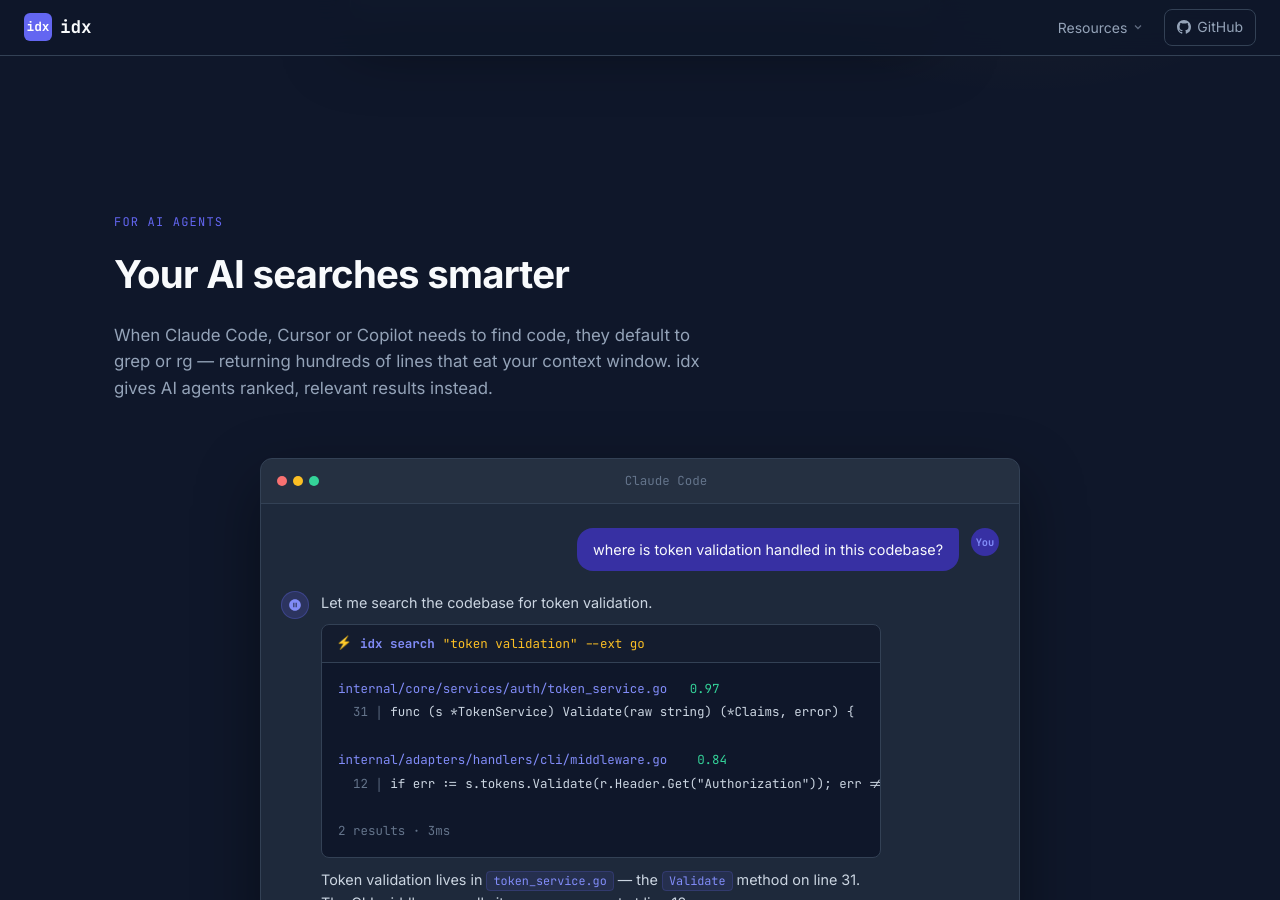
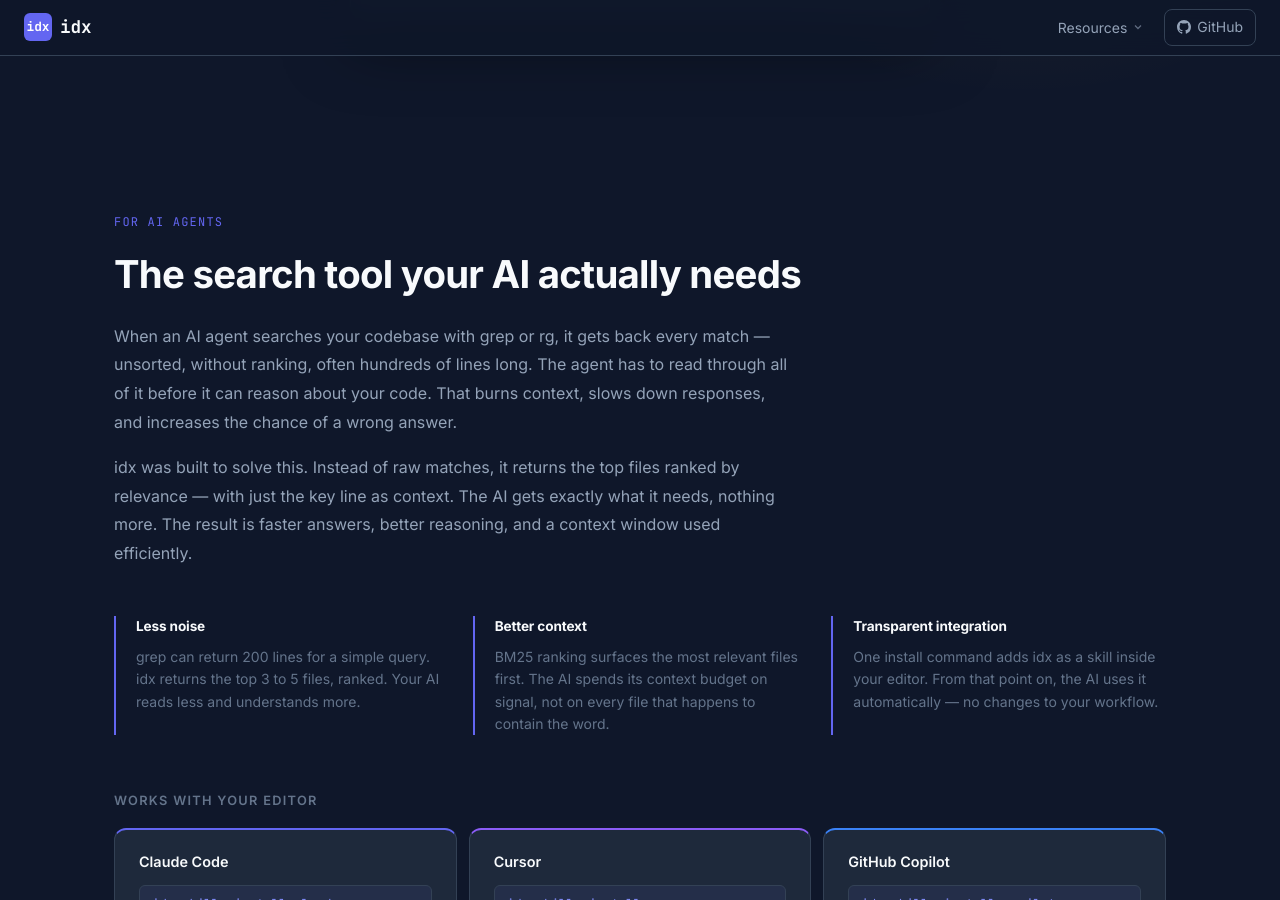
Before and after one commit to eltu/idx, a Jekyll site: the page built from docs/index.html, in a window 1280 px wide and 900 px high, scrolled down 993 px. Built offline with Jekyll 4.4.1, drawn with Linux system fonts in a browser that asks for light colours; some of the changed text lies outside the part shown.

Commit message:
feat: update AI agents section with enhanced descriptions and benefits

```diff
--- a/docs/assets/css/style.css
+++ b/docs/assets/css/style.css
@@ -434,158 +434,48 @@
 }
 
 /* ============================================================
-   Landing — Claude Code session mockup
+   Landing — AI agents text block
    ============================================================ */
 
-.session-mockup {
-  background: var(--surface);
-  border: 1px solid var(--border);
-  border-radius: var(--radius-lg);
-  overflow: hidden;
-  max-width: 760px;
-  margin: 0 auto 56px;
-  box-shadow: 0 24px 64px rgba(0,0,0,0.4);
+.ai-text-block {
+  max-width: 680px;
+  margin-bottom: 48px;
 }
 
-.session-bar {
-  display: flex;
-  align-items: center;
-  gap: 10px;
-  padding: 12px 16px;
-  background: rgba(255,255,255,0.03);
-  border-bottom: 1px solid var(--border);
+.ai-text-block p {
+  font-size: 1rem;
+  color: var(--path);
+  line-height: 1.8;
+  margin-bottom: 16px;
 }
 
-.session-dots { display: flex; gap: 6px; }
-
-.session-title {
-  flex: 1;
-  text-align: center;
-  font-size: 0.78rem;
-  color: var(--muted);
-  font-family: var(--font-mono);
+.ai-benefits {
+  display: grid;
+  grid-template-columns: repeat(3, 1fr);
+  gap: 24px;
+  margin-bottom: 56px;
 }
 
-.session-body {
-  padding: 24px 20px;
-  display: flex;
-  flex-direction: column;
-  gap: 20px;
+.ai-benefit {
+  border-left: 2px solid var(--primary);
+  padding-left: 20px;
 }
 
-.session-msg {
-  display: flex;
-  gap: 12px;
-  align-items: flex-start;
+.ai-benefit-label {
+  display: block;
+  font-size: 0.85rem;
+  font-weight: 700;
+  color: #F8FAFC;
+  margin-bottom: 8px;
+  letter-spacing: -0.01em;
 }
 
-.session-msg--user { flex-direction: row-reverse; }
-
-.session-avatar {
-  flex-shrink: 0;
-  width: 28px;
-  height: 28px;
-  border-radius: 50%;
-  display: flex;
-  align-items: center;
-  justify-content: center;
-  font-size: 0.65rem;
-  font-weight: 700;
-  font-family: var(--font-mono);
+.ai-benefit p {
+  font-size: 0.875rem;
+  color: var(--muted);
+  line-height: 1.6;
+  margin: 0;
 }
-
-.session-avatar--user {
-  background: var(--selected);
-  color: var(--secondary);
-}
-
-.session-avatar--claude {
-  background: rgba(99,102,241,0.2);
-  border: 1px solid rgba(99,102,241,0.3);
-  color: var(--secondary);
-}
-
-.session-bubble--user {
-  background: var(--selected);
-  color: #F8FAFC;
-  padding: 10px 16px;
-  border-radius: 16px 4px 16px 16px;
-  font-size: 0.9rem;
-  max-width: 480px;
-}
-
-.session-content {
-  display: flex;
-  flex-direction: column;
-  gap: 10px;
-  max-width: 560px;
-}
-
-.session-text {
-  font-size: 0.9rem;
-  color: var(--text);
-  margin: 0;
-  line-height: 1.6;
-}
-
-.session-text code {
-  font-size: 0.82em;
-  color: var(--secondary);
-  background: rgba(99,102,241,0.1);
-  border: 1px solid rgba(99,102,241,0.2);
-  padding: 1px 6px;
-  border-radius: 4px;
-}
-
-/* Tool call block */
-.session-tool {
-  background: var(--bg);
-  border: 1px solid var(--border);
-  border-radius: var(--radius);
-  overflow: hidden;
-}
-
-.session-tool-header {
-  display: flex;
-  align-items: center;
-  gap: 8px;
-  padding: 8px 14px;
-  border-bottom: 1px solid var(--border);
-  background: rgba(255,255,255,0.02);
-}
-
-.session-tool-icon { font-size: 0.8rem; }
-
-.session-tool-name {
-  font-family: var(--font-mono);
-  font-size: 0.78rem;
-  font-weight: 600;
-  color: var(--secondary);
-}
-
-.session-tool-args {
-  font-family: var(--font-mono);
-  font-size: 0.78rem;
-  color: var(--accent);
-}
-
-.session-tool-output {
-  margin: 0;
-  padding: 14px 16px;
-  font-family: var(--font-mono);
-  font-size: 0.78rem;
-  line-height: 1.9;
-  background: none;
-  border: none;
-  border-radius: 0;
-  color: var(--text);
-  white-space: pre;
-  overflow-x: auto;
-}
-
-.cb-dim   { color: var(--muted); }
-.cb-path  { color: var(--secondary); }
-.cb-score { color: var(--success); }
 
 /* Editor cards */
 
@@ -942,7 +832,8 @@
 
 @media (max-width: 900px) {
   .quickstart-wrap { grid-template-columns: 1fr; }
-.editor-cards { grid-template-columns: 1fr; }
+  .ai-benefits { grid-template-columns: 1fr; }
+  .editor-cards { grid-template-columns: 1fr; }
   .docs-content { padding: 32px 24px; }
 }
 
--- a/docs/index.html
+++ b/docs/index.html
@@ -54,59 +54,34 @@
 <!-- ===== AI AGENTS ===== -->
 <section class="section" id="ai-agents">
   <div class="section-label">For AI agents</div>
-  <h2 class="section-title">Your AI searches smarter</h2>
-  <p class="section-sub">
-    When Claude Code, Cursor or Copilot needs to find code, they default to grep or rg —
-    returning hundreds of lines that eat your context window. idx gives AI agents ranked,
-    relevant results instead.
-  </p>
+  <h2 class="section-title">The search tool your AI actually needs</h2>
 
-  <div class="session-mockup">
-    <div class="session-bar">
-      <div class="session-dots">
-        <span class="terminal-dot red"></span>
-        <span class="terminal-dot amber"></span>
-        <span class="terminal-dot green"></span>
-      </div>
-      <span class="session-title">Claude Code</span>
+  <div class="ai-text-block">
+    <p>
+      When an AI agent searches your codebase with grep or rg, it gets back every match —
+      unsorted, without ranking, often hundreds of lines long. The agent has to read through
+      all of it before it can reason about your code. That burns context, slows down responses,
+      and increases the chance of a wrong answer.
+    </p>
+    <p>
+      idx was built to solve this. Instead of raw matches, it returns the top files ranked by
+      relevance — with just the key line as context. The AI gets exactly what it needs, nothing more.
+      The result is faster answers, better reasoning, and a context window used efficiently.
+    </p>
+  </div>
+
+  <div class="ai-benefits">
+    <div class="ai-benefit">
+      <span class="ai-benefit-label">Less noise</span>
+      <p>grep can return 200 lines for a simple query. idx returns the top 3 to 5 files, ranked. Your AI reads less and understands more.</p>
     </div>
-
-    <div class="session-body">
-      <!-- User message -->
-      <div class="session-msg session-msg--user">
-        <div class="session-avatar session-avatar--user">You</div>
-        <div class="session-bubble session-bubble--user">
-          where is token validation handled in this codebase?
-        </div>
-      </div>
-
-      <!-- Claude response -->
-      <div class="session-msg session-msg--claude">
-        <div class="session-avatar session-avatar--claude">
-          <svg width="14" height="14" viewBox="0 0 24 24" fill="currentColor"><path d="M12 2C6.48 2 2 6.48 2 12s4.48 10 10 10 10-4.48 10-10S17.52 2 12 2zm-1 14H9V8h2v8zm4 0h-2V8h2v8z"/></svg>
-        </div>
-        <div class="session-content">
-          <p class="session-text">Let me search the codebase for token validation.</p>
-
-          <!-- Tool call -->
-          <div class="session-tool">
-            <div class="session-tool-header">
-              <span class="session-tool-icon">⚡</span>
-              <span class="session-tool-name">idx search</span>
-              <span class="session-tool-args">"token validation" --ext go</span>
-            </div>
-            <pre class="session-tool-output"><span class="cb-path">internal/core/services/auth/token_service.go</span>   <span class="cb-score">0.97</span>
-<span class="cb-dim">  31 │</span> func (s *TokenService) Validate(raw string) (*Claims, error) {
-
-<span class="cb-path">internal/adapters/handlers/cli/middleware.go</span>    <span class="cb-score">0.84</span>
-<span class="cb-dim">  12 │</span> if err := s.tokens.Validate(r.Header.Get("Authorization")); err != nil {
-
-<span class="cb-dim">2 results · 3ms</span></pre>
-          </div>
-
-          <p class="session-text">Token validation lives in <code>token_service.go</code> — the <code>Validate</code> method on line 31. The CLI middleware calls it on every request at line 12.</p>
-        </div>
-      </div>
+    <div class="ai-benefit">
+      <span class="ai-benefit-label">Better context</span>
+      <p>BM25 ranking surfaces the most relevant files first. The AI spends its context budget on signal, not on every file that happens to contain the word.</p>
+    </div>
+    <div class="ai-benefit">
+      <span class="ai-benefit-label">Transparent integration</span>
+      <p>One install command adds idx as a skill inside your editor. From that point on, the AI uses it automatically — no changes to your workflow.</p>
     </div>
   </div>
 
```
